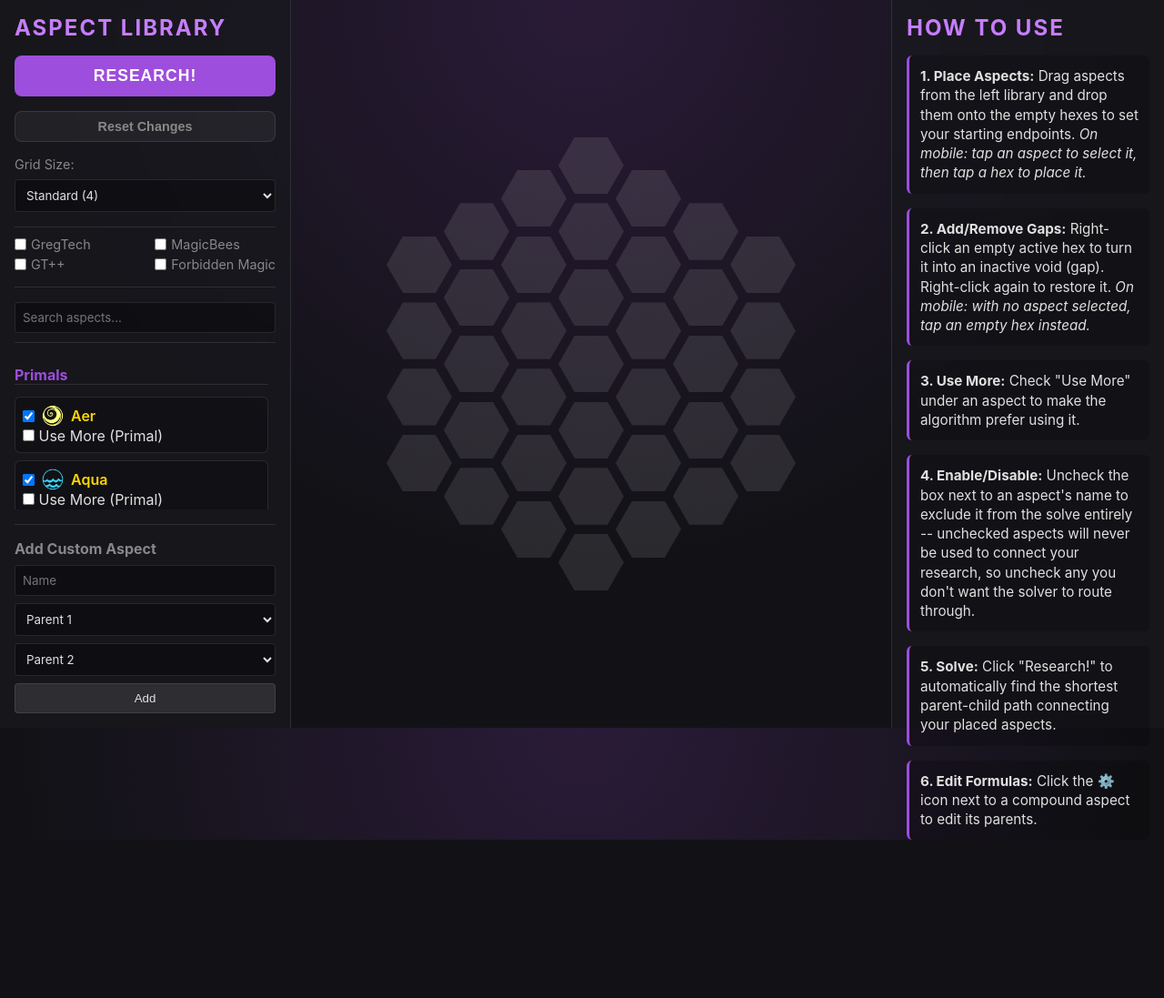
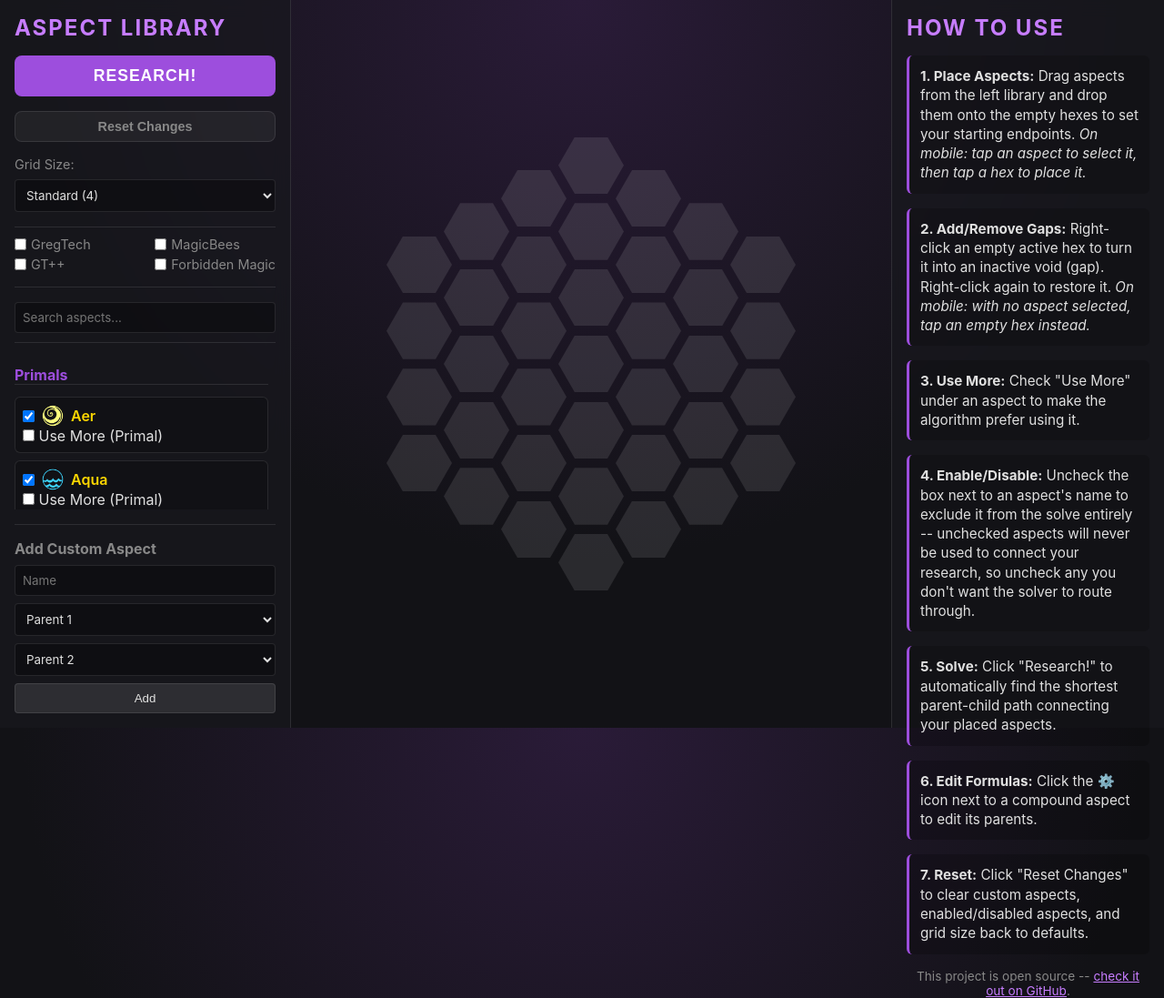
Before and after one commit to exaltedo2/ThaumcraftResearcher, a website built with Vite: page index.html in a window 1280 px wide. Shown: the whole page at 91% size. Before the commit the page ends 923 px from the top, so only its background shows below. Built offline with nearby package versions, Linux system fonts and the light colour scheme.

Commit message:
Document Reset button in How to Use, add GitHub link

```diff
--- a/index.html
+++ b/index.html
@@ -99,7 +99,9 @@
           <p><strong>4. Enable/Disable:</strong> Uncheck the box next to an aspect's name to exclude it from the solve entirely -- unchecked aspects will never be used to connect your research, so uncheck any you don't want the solver to route through.</p>
           <p><strong>5. Solve:</strong> Click "Research!" to automatically find the shortest parent-child path connecting your placed aspects.</p>
           <p><strong>6. Edit Formulas:</strong> Click the ⚙️ icon next to a compound aspect to edit its parents.</p>
+          <p><strong>7. Reset:</strong> Click "Reset Changes" to clear custom aspects, enabled/disabled aspects, and grid size back to defaults.</p>
         </div>
+        <p class="github-link">This project is open source -- <a href="https://github.com/exaltedo2/ThaumcraftResearcher" target="_blank" rel="noopener noreferrer">check it out on GitHub</a>.</p>
       </aside>
     </div>
 
--- a/src/styles/main.css
+++ b/src/styles/main.css
@@ -70,6 +70,17 @@ body {
   padding: 0.75rem;
   border-radius: 6px;
   border-left: 3px solid var(--primary-color);
+}
+
+.github-link {
+  margin-top: 1rem;
+  font-size: 0.85rem;
+  color: var(--text-muted);
+  text-align: center;
+}
+
+.github-link a {
+  color: var(--primary-hover);
 }
 
 .sidebar h2 {
```
